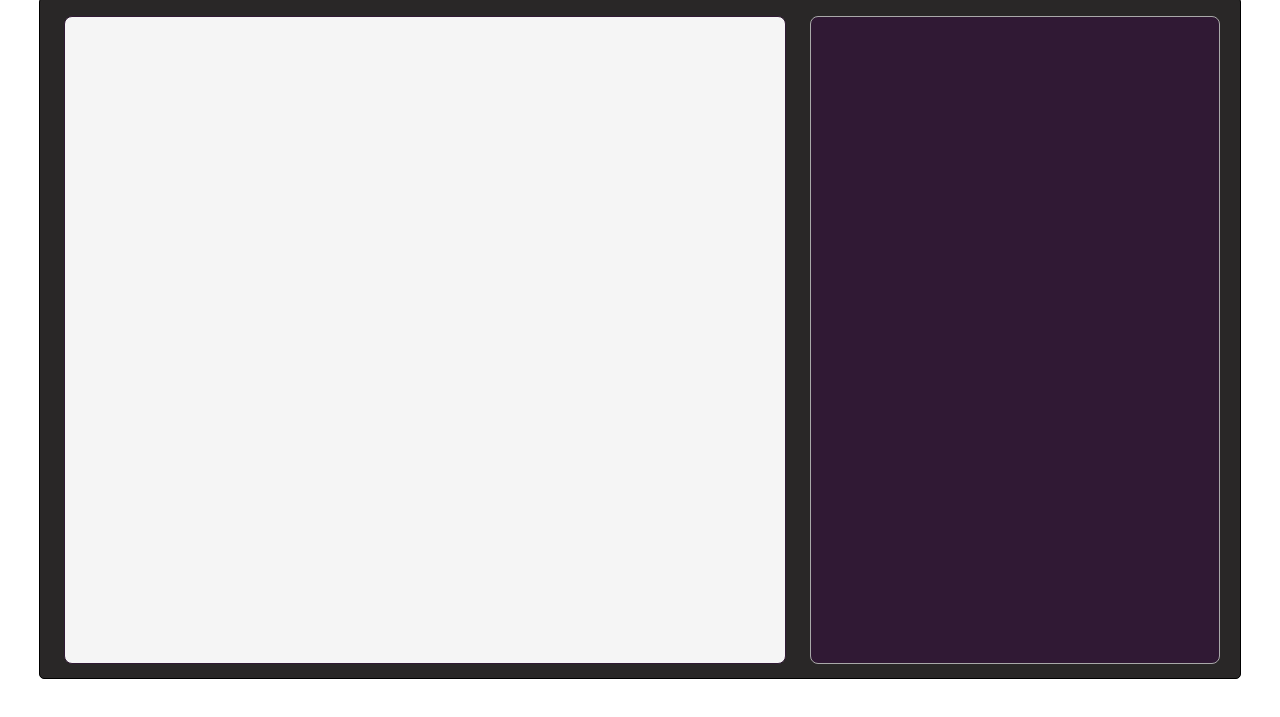
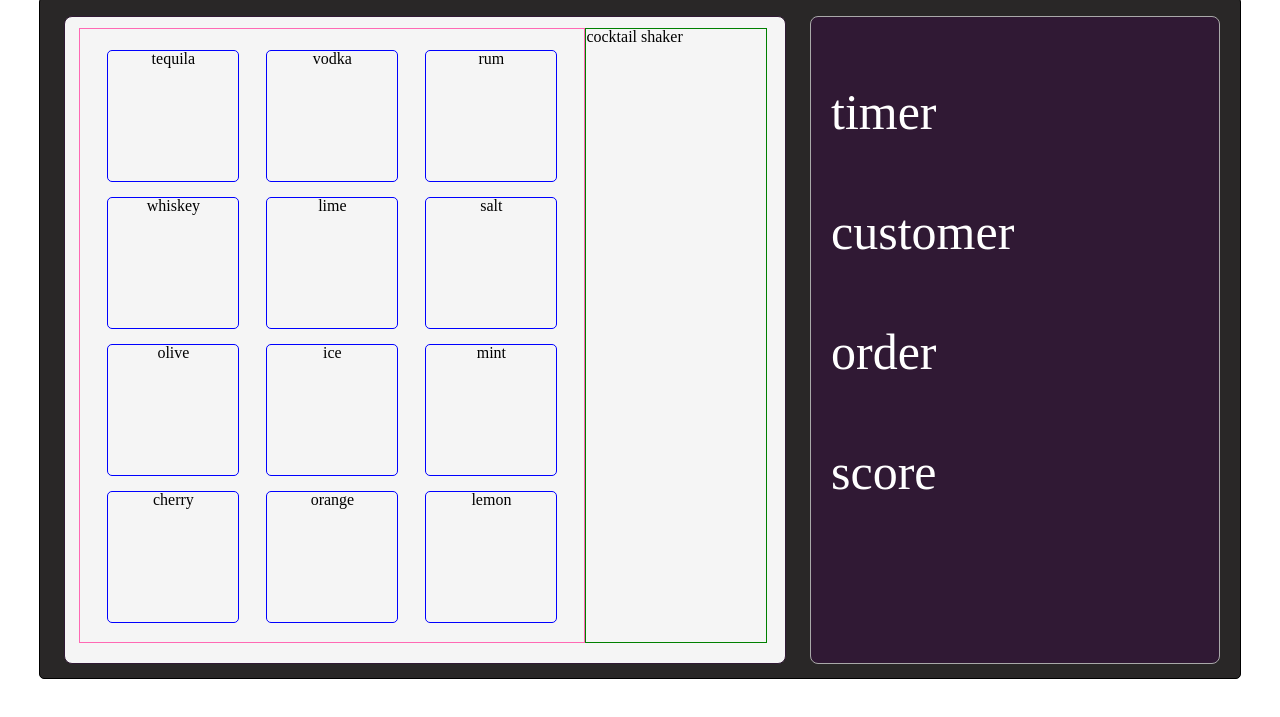
Before and after one commit to alvinc90/Mixing-Time, a website built with webpack: page index.html in a window 1280 px wide. Shown: the part 183-900 px from the top of the page. Built offline with nearby package versions, Linux system fonts and the light colour scheme.

Commit message:
skeleton done

```diff
--- a/css/main.css
+++ b/css/main.css
@@ -35,6 +35,7 @@
     margin-top: 1.5%;
     border-radius: 8px;
     background-color: whitesmoke;
+    display: flex;
 }
 
 .right-container {
@@ -45,8 +46,47 @@
     margin-left: 2%;
     border-radius: 8px;
     background-color: #301934;
-    /* background-image: url('../images/club.jpg');
-    object-fit: cover;
-    opacity: 30%;
-    filter: brightness(160%); */
 }
+
+.left-inner-container {
+    border: 1px solid hotpink;
+    width: 70%;
+    height: 95%;
+    margin-top: 1.5%;
+    margin-left: 2%;
+}
+
+#cocktail-ingredients {
+    /* border: 1px solid hotpink;
+    width: 70%;
+    height: 95%;
+    margin-top: 1.5%;
+    margin-left: 2%; */
+    display: flex;
+    flex-wrap: wrap;
+    justify-content: space-evenly;
+    margin-top: 6px;
+    /* align-items: center; */
+}
+
+.cocktail-shaker-container {
+    border: 1px solid green;
+    height: 95%;
+    margin-top: 1.5%;
+    width: 25%;
+}
+
+.ingredient-box {
+    border: 1px solid blue;
+    width: 130px;
+    height: 130px;
+    margin-top: 15px;
+    border-radius: 5px;
+    text-align: center;
+}
+
+.x {
+    color: white;
+    font-size: 50px;
+    margin: 70px 20px;
+}
--- a/index.html
+++ b/index.html
@@ -24,11 +24,20 @@
     <main class="main-content">
         <div class="game-container">
             <div class="left-container">
-
+                <div class="left-inner-container">
+                    <ul id="cocktail-ingredients">
+                    </ul>
+                </div>
+                <div class="cocktail-shaker-container">
+                    <h1> cocktail shaker</h1>
+                </div>
             </div>
 
             <div class="right-container">
-
+                <h1 class="x">timer</h1>
+                <h1 class="x">customer</h1>
+                <h1 class="x">order</h1>
+                <h1 class="x">score</h1>
             </div>
 
         </div>
--- /dev/null
+++ b/src/cocktail.js
@@ -0,0 +1,67 @@
+class Cocktail {
+    constructor() {
+        this.ingredients = [
+           {
+               name: "tequila",
+               img: "some path"
+           },
+           {
+               name: "vodka",
+               img: "some path"
+           },
+           {
+               name: "rum",
+               img: "some path"
+           },
+           {
+               name: "whiskey",
+               img: "some path"
+           },
+           {
+               name: "lime",
+               img: "some path"
+           },
+           {
+               name: "salt",
+               img: "some path"
+           },
+           {
+               name: "olive",
+               img: "some path"
+           },
+           {
+               name: "ice",
+               img: "some path"
+           },
+           {
+               name: "mint",
+               img: "some path"
+           },
+           {
+               name: "cherry",
+               img: "some path"
+           },
+           {
+               name: "orange",
+               img: "some path"
+           },
+           {
+               name: "lemon",
+               img: "some path"
+           },
+
+        ];
+    }
+
+    generateIngredients() {
+        this.ingredients.forEach((ingredient) => {
+            const ul = document.getElementById("cocktail-ingredients");
+            const li = document.createElement("li");
+            li.textContent = ingredient.name;
+            li.classList.add("ingredient-box");
+            ul.appendChild(li);
+        })
+    };
+}
+
+export default Cocktail;
--- a/src/game.js
+++ b/src/game.js
@@ -1,8 +1,9 @@
-
+import Cocktail from './cocktail';
 class Game {
-
-
-
+    constructor() {
+        let c = new Cocktail();
+        c.generateIngredients();
+    }
 
 }
 
--- a/src/index.js
+++ b/src/index.js
@@ -1,12 +1,8 @@
 console.log("Webpack is working!")
 import Game from './game';
-// import Timer from "./timer";
-// import sound from "./sound";
-
 
 document.addEventListener("DOMContentLoaded", () => {
     let game = new Game();
-
     // new sound("./audio/Allume-Cockney.mp3").play();
     // const audio = document.querySelector("audio");
     // audio.play();
```
Also changed, not shown: bundle.js (+93 -11 lines), testing.js (line endings or trailing spaces).
